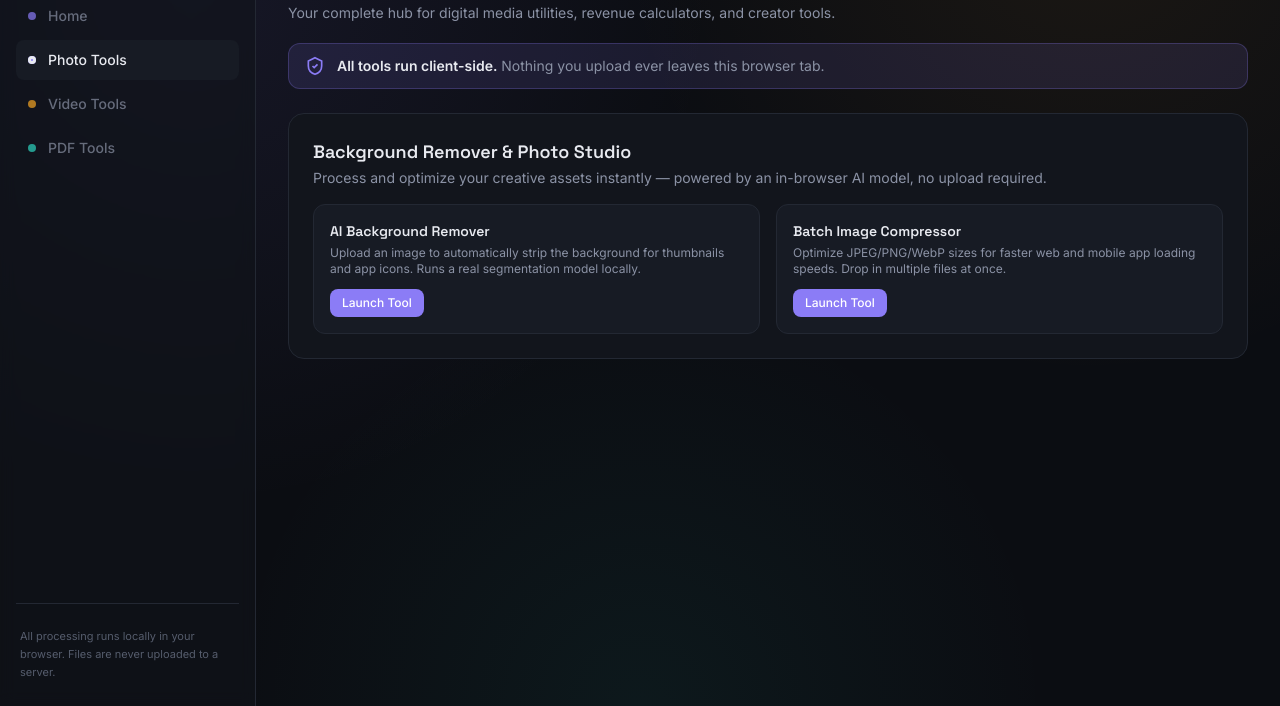
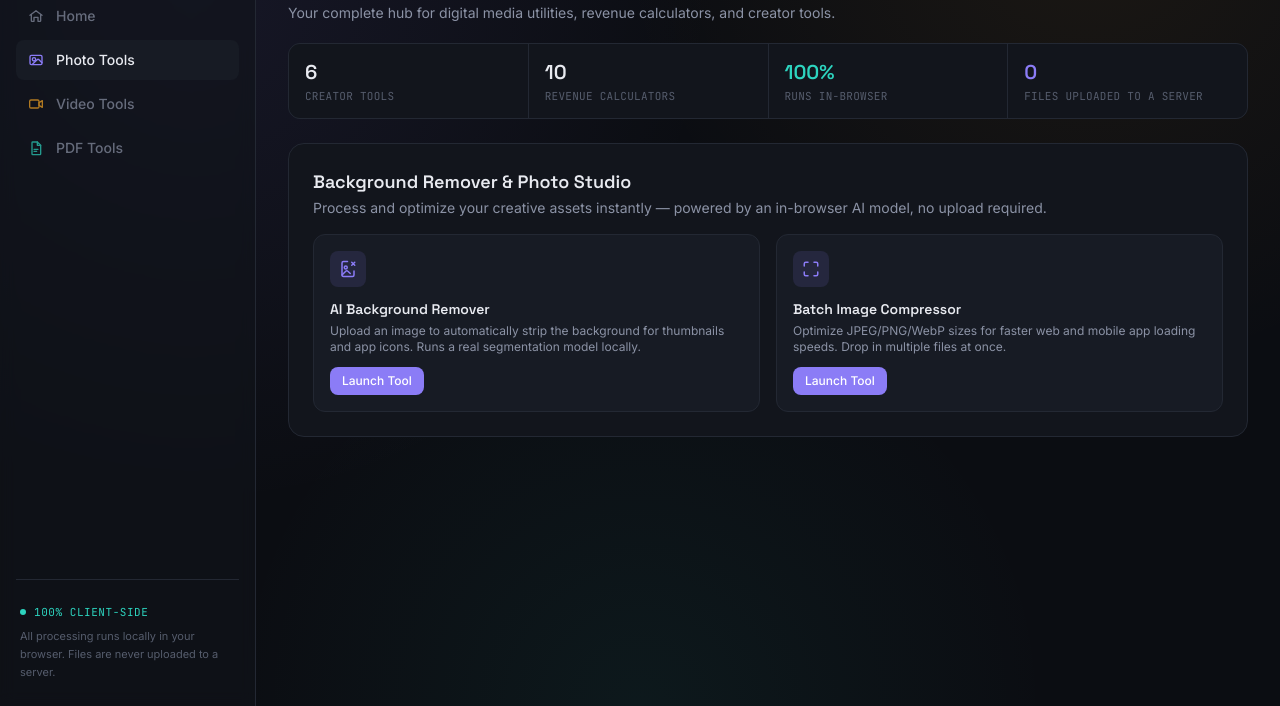
Before and after one commit to nazirhusyan23-create/All-in-One-Creator-Studio, a plain HTML site: page index.html in a window 1280 px wide. Both pictures are taken after a click on the button "Photo Tools". Shown: the part 94-800 px from the top of the page. Drawn offline with nearby package versions, Linux system fonts and the light colour scheme.

Commit message:
Update index.html

```diff
--- a/index.html
+++ b/index.html
@@ -67,24 +67,28 @@
 
     <nav class="flex flex-col gap-1" id="sidebar-nav">
       <button data-cat="home" class="nav-item active group flex items-center gap-3 px-3 py-2.5 rounded-lg text-sm font-medium text-dim hover:text-ink hover:bg-elev2 transition-colors">
-        <span class="rail-dot w-2 h-2 rounded-full shrink-0 bg-violet"></span>
+        <svg class="w-4 h-4 shrink-0" viewBox="0 0 24 24" fill="none" stroke="currentColor" stroke-width="2" stroke-linecap="round" stroke-linejoin="round"><path d="M3 11l9-7 9 7"/><path d="M5 10v9a1 1 0 0 0 1 1h3v-6h6v6h3a1 1 0 0 0 1-1v-9"/></svg>
         Home
       </button>
       <button data-cat="photo" class="nav-item group flex items-center gap-3 px-3 py-2.5 rounded-lg text-sm font-medium text-dim hover:text-ink hover:bg-elev2 transition-colors">
-        <span class="rail-dot w-2 h-2 rounded-full shrink-0 bg-violet"></span>
+        <svg class="w-4 h-4 shrink-0 text-violet" viewBox="0 0 24 24" fill="none" stroke="currentColor" stroke-width="2" stroke-linecap="round" stroke-linejoin="round"><rect x="3" y="5" width="18" height="14" rx="2"/><circle cx="9" cy="11" r="2.5"/><path d="M21 16l-4.5-4.5a2 2 0 0 0-2.8 0L7 18"/></svg>
         Photo Tools
       </button>
       <button data-cat="video" class="nav-item group flex items-center gap-3 px-3 py-2.5 rounded-lg text-sm font-medium text-dim hover:text-ink hover:bg-elev2 transition-colors">
-        <span class="rail-dot w-2 h-2 rounded-full shrink-0 bg-amber"></span>
+        <svg class="w-4 h-4 shrink-0 text-amber" viewBox="0 0 24 24" fill="none" stroke="currentColor" stroke-width="2" stroke-linecap="round" stroke-linejoin="round"><rect x="2.5" y="6" width="14" height="12" rx="2"/><path d="M16.5 10l5-3v10l-5-3z"/></svg>
         Video Tools
       </button>
       <button data-cat="pdf" class="nav-item group flex items-center gap-3 px-3 py-2.5 rounded-lg text-sm font-medium text-dim hover:text-ink hover:bg-elev2 transition-colors">
-        <span class="rail-dot w-2 h-2 rounded-full shrink-0 bg-teal"></span>
+        <svg class="w-4 h-4 shrink-0 text-teal" viewBox="0 0 24 24" fill="none" stroke="currentColor" stroke-width="2" stroke-linecap="round" stroke-linejoin="round"><path d="M7 3h7l5 5v13a1 1 0 0 1-1 1H7a1 1 0 0 1-1-1V4a1 1 0 0 1 1-1z"/><path d="M14 3v5h5"/><path d="M9 14h6M9 17h4"/></svg>
         PDF Tools
       </button>
     </nav>
 
     <div class="mt-auto pt-6 border-t border-brd">
+      <div class="flex items-center gap-2 px-1 mb-2">
+        <span class="w-1.5 h-1.5 rounded-full bg-teal"></span>
+        <p class="text-[11px] font-mono text-teal uppercase tracking-wider">100% Client-Side</p>
+      </div>
       <p class="text-[11px] text-faint leading-relaxed px-1">All processing runs locally in your browser. Files are never uploaded to a server.</p>
     </div>
   </aside>
@@ -100,9 +104,23 @@
           <p class="text-dim text-sm max-w-xl">Your complete hub for digital media utilities, revenue calculators, and creator tools.</p>
         </div>
 
-        <div class="flex items-center gap-3 rounded-xl border border-violet/25 bg-violet-soft px-4 py-3 mb-6">
-          <svg class="w-5 h-5 text-violet shrink-0" viewBox="0 0 24 24" fill="none" stroke="currentColor" stroke-width="2"><path d="M12 2l8 4v6c0 5-3.5 8.5-8 10-4.5-1.5-8-5-8-10V6l8-4z"/><path d="M9 12l2 2 4-4"/></svg>
-          <p class="text-sm text-ink"><span class="font-semibold">All tools run client-side.</span> <span class="text-dim">Nothing you upload ever leaves this browser tab.</span></p>
+        <div class="grid grid-cols-2 sm:grid-cols-4 gap-px rounded-xl overflow-hidden border border-brd mb-6 bg-brd">
+          <div class="bg-elev px-4 py-3.5">
+            <p class="font-display text-xl font-semibold text-ink">6</p>
+            <p class="text-[11px] text-faint font-mono uppercase tracking-wide mt-0.5">Creator Tools</p>
+          </div>
+          <div class="bg-elev px-4 py-3.5">
+            <p class="font-display text-xl font-semibold text-ink">10</p>
+            <p class="text-[11px] text-faint font-mono uppercase tracking-wide mt-0.5">Revenue Calculators</p>
+          </div>
+          <div class="bg-elev px-4 py-3.5">
+            <p class="font-display text-xl font-semibold text-teal">100%</p>
+            <p class="text-[11px] text-faint font-mono uppercase tracking-wide mt-0.5">Runs In-Browser</p>
+          </div>
+          <div class="bg-elev px-4 py-3.5">
+            <p class="font-display text-xl font-semibold text-violet">0</p>
+            <p class="text-[11px] text-faint font-mono uppercase tracking-wide mt-0.5">Files Uploaded To A Server</p>
+          </div>
         </div>
       </div>
     </div>
@@ -144,12 +162,18 @@
               <h2 class="font-display font-semibold text-lg text-ink">Background Remover &amp; Photo Studio</h2>
               <p class="text-dim text-sm mt-0.5 mb-4">Process and optimize your creative assets instantly — powered by an in-browser AI model, no upload required.</p>
               <div class="grid sm:grid-cols-2 gap-4">
-                <div class="p-4 rounded-xl border border-brd bg-elev2">
+                <div class="p-4 rounded-xl border border-brd bg-elev2 hover:border-violet/40 hover:shadow-[0_0_0_1px_rgba(139,124,246,0.15)] transition">
+                  <div class="w-9 h-9 rounded-lg bg-violet-soft flex items-center justify-center mb-3">
+                    <svg class="w-4.5 h-4.5 text-violet" width="18" height="18" viewBox="0 0 24 24" fill="none" stroke="currentColor" stroke-width="2" stroke-linecap="round" stroke-linejoin="round"><path d="M20 14.66V20a2 2 0 0 1-2 2H6a2 2 0 0 1-2-2V4a2 2 0 0 1 2-2h5.34"/><circle cx="9" cy="10" r="2"/><path d="M4 20l5-5a2 2 0 0 1 2.83 0L15 18"/><path d="M17 3l4 4M21 3l-4 4"/></svg>
+                  </div>
                   <h4 class="font-display font-semibold text-sm text-ink">AI Background Remover</h4>
                   <p class="text-xs text-dim mt-1">Upload an image to automatically strip the background for thumbnails and app icons. Runs a real segmentation model locally.</p>
                   <button onclick="openTool('bg-remover')" class="mt-3 px-3 py-1.5 rounded-lg bg-violet text-xs font-medium text-white hover:opacity-90 transition">Launch Tool</button>
                 </div>
-                <div class="p-4 rounded-xl border border-brd bg-elev2">
+                <div class="p-4 rounded-xl border border-brd bg-elev2 hover:border-violet/40 hover:shadow-[0_0_0_1px_rgba(139,124,246,0.15)] transition">
+                  <div class="w-9 h-9 rounded-lg bg-violet-soft flex items-center justify-center mb-3">
+                    <svg width="18" height="18" viewBox="0 0 24 24" fill="none" stroke="currentColor" stroke-width="2" stroke-linecap="round" stroke-linejoin="round" class="text-violet"><path d="M8 3H5a2 2 0 0 0-2 2v3M16 3h3a2 2 0 0 1 2 2v3M21 16v3a2 2 0 0 1-2 2h-3M8 21H5a2 2 0 0 1-2-2v-3"/></svg>
+                  </div>
                   <h4 class="font-display font-semibold text-sm text-ink">Batch Image Compressor</h4>
                   <p class="text-xs text-dim mt-1">Optimize JPEG/PNG/WebP sizes for faster web and mobile app loading speeds. Drop in multiple files at once.</p>
                   <button onclick="openTool('img-compressor')" class="mt-3 px-3 py-1.5 rounded-lg bg-violet text-xs font-medium text-white hover:opacity-90 transition">Launch Tool</button>
@@ -164,12 +188,18 @@
               <h2 class="font-display font-semibold text-lg text-ink">Video Trim &amp; Cut Suite</h2>
               <p class="text-dim text-sm mt-0.5 mb-4">Manage and edit video clips for your multi-platform channels — powered by a real FFmpeg build compiled to WebAssembly.</p>
               <div class="grid sm:grid-cols-2 gap-4">
-                <div class="p-4 rounded-xl border border-brd bg-elev2">
+                <div class="p-4 rounded-xl border border-brd bg-elev2 hover:border-amber/40 hover:shadow-[0_0_0_1px_rgba(245,165,36,0.15)] transition">
+                  <div class="w-9 h-9 rounded-lg bg-amber-soft flex items-center justify-center mb-3">
+                    <svg width="18" height="18" viewBox="0 0 24 24" fill="none" stroke="currentColor" stroke-width="2" stroke-linecap="round" stroke-linejoin="round" class="text-amber"><path d="M6 3v18M18 3v18M3 8h4M3 16h4M17 8h4M17 16h4M3 12h18"/></svg>
+                  </div>
                   <h4 class="font-display font-semibold text-sm text-ink">Video Trimmer</h4>
                   <p class="text-xs text-dim mt-1">Cut promotional segments and short-form video previews with precise start/end control.</p>
                   <button onclick="openTool('video-trim')" class="mt-3 px-3 py-1.5 rounded-lg bg-amber text-xs font-medium text-base hover:opacity-90 transition">Launch Tool</button>
                 </div>
-                <div class="p-4 rounded-xl border border-brd bg-elev2">
+                <div class="p-4 rounded-xl border border-brd bg-elev2 hover:border-amber/40 hover:shadow-[0_0_0_1px_rgba(245,165,36,0.15)] transition">
+                  <div class="w-9 h-9 rounded-lg bg-amber-soft flex items-center justify-center mb-3">
+                    <svg width="18" height="18" viewBox="0 0 24 24" fill="none" stroke="currentColor" stroke-width="2" stroke-linecap="round" stroke-linejoin="round" class="text-amber"><rect x="3" y="4" width="18" height="12" rx="1.5"/><rect x="8.5" y="18" width="7" height="3" rx="1"/></svg>
+                  </div>
                   <h4 class="font-display font-semibold text-sm text-ink">Resolution Resizer</h4>
                   <p class="text-xs text-dim mt-1">Convert landscape clips into vertical 9:16 reels and shorts formats with a center crop.</p>
                   <button onclick="openTool('video-resize')" class="mt-3 px-3 py-1.5 rounded-lg bg-amber text-xs font-medium text-base hover:opacity-90 transition">Launch Tool</button>
@@ -185,12 +215,18 @@
               <h2 class="font-display font-semibold text-lg text-ink">PDF Utility Tools</h2>
               <p class="text-dim text-sm mt-0.5 mb-4">Merge, split, and compress documents efficiently, entirely in-browser.</p>
               <div class="grid sm:grid-cols-2 gap-4">
-                <div class="p-4 rounded-xl border border-brd bg-elev2">
+                <div class="p-4 rounded-xl border border-brd bg-elev2 hover:border-teal/40 hover:shadow-[0_0_0_1px_rgba(45,212,191,0.15)] transition">
+                  <div class="w-9 h-9 rounded-lg bg-teal-soft flex items-center justify-center mb-3">
+                    <svg width="18" height="18" viewBox="0 0 24 24" fill="none" stroke="currentColor" stroke-width="2" stroke-linecap="round" stroke-linejoin="round" class="text-teal"><rect x="3" y="3" width="8" height="8" rx="1.5"/><rect x="13" y="13" width="8" height="8" rx="1.5"/><path d="M11 7h6a2 2 0 0 1 2 2v4M13 17H7a2 2 0 0 1-2-2V9"/></svg>
+                  </div>
                   <h4 class="font-display font-semibold text-sm text-ink">Merge &amp; Split Documents</h4>
                   <p class="text-xs text-dim mt-1">Combine multiple PDFs into one, or split a document into a page-per-file ZIP archive.</p>
                   <button onclick="openTool('pdf-merge')" class="mt-3 px-3 py-1.5 rounded-lg bg-teal text-xs font-medium text-base hover:opacity-90 transition">Launch Tool</button>
                 </div>
-                <div class="p-4 rounded-xl border border-brd bg-elev2">
+                <div class="p-4 rounded-xl border border-brd bg-elev2 hover:border-teal/40 hover:shadow-[0_0_0_1px_rgba(45,212,191,0.15)] transition">
+                  <div class="w-9 h-9 rounded-lg bg-teal-soft flex items-center justify-center mb-3">
+                    <svg width="18" height="18" viewBox="0 0 24 24" fill="none" stroke="currentColor" stroke-width="2" stroke-linecap="round" stroke-linejoin="round" class="text-teal"><path d="M7 3h7l5 5v13a1 1 0 0 1-1 1H7a1 1 0 0 1-1-1V4a1 1 0 0 1 1-1z"/><path d="M14 3v5h5"/><path d="M9 13.5c1.5-1 3.5-1 5 0M9 16.5c1-.6 2-.6 3 0"/></svg>
+                  </div>
                   <h4 class="font-display font-semibold text-sm text-ink">PDF Compressor</h4>
                   <p class="text-xs text-dim mt-1">Strip unused metadata and re-linearize document structure to shrink file size.</p>
                   <button onclick="openTool('pdf-compress')" class="mt-3 px-3 py-1.5 rounded-lg bg-teal text-xs font-medium text-base hover:opacity-90 transition">Launch Tool</button>
```
